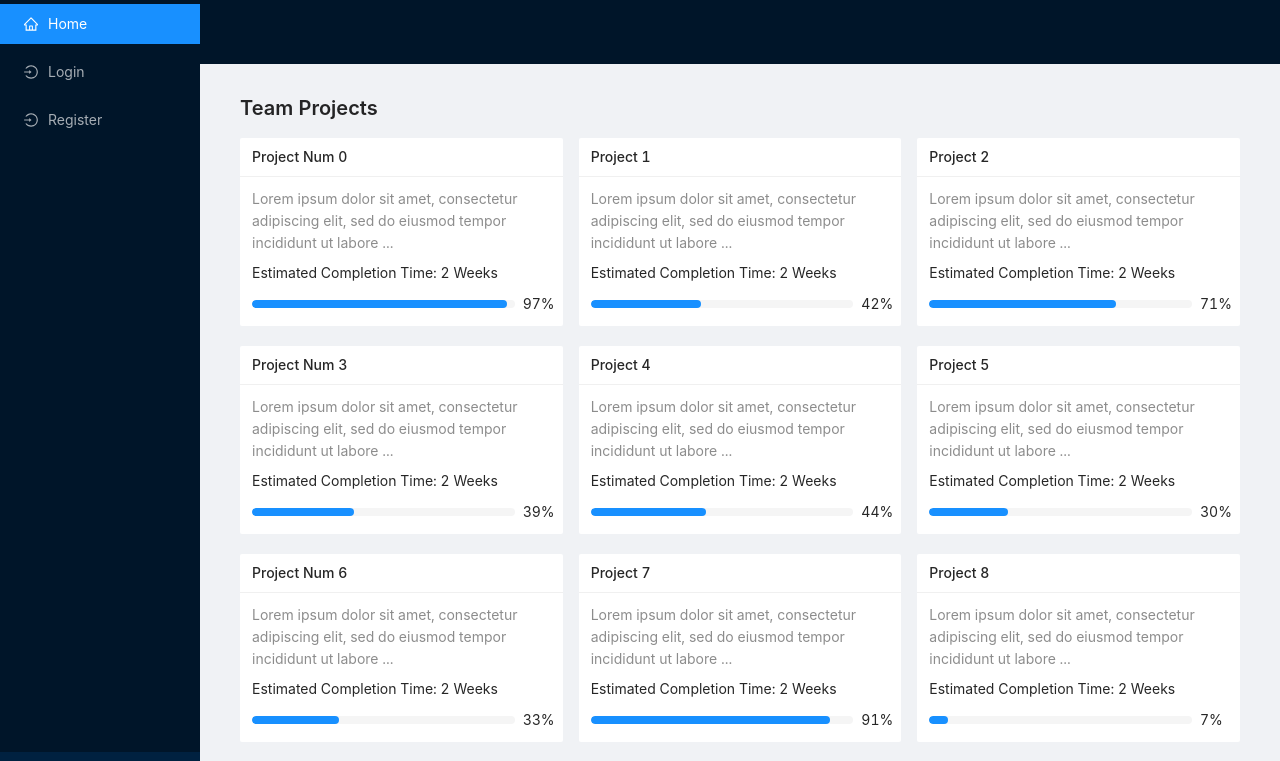
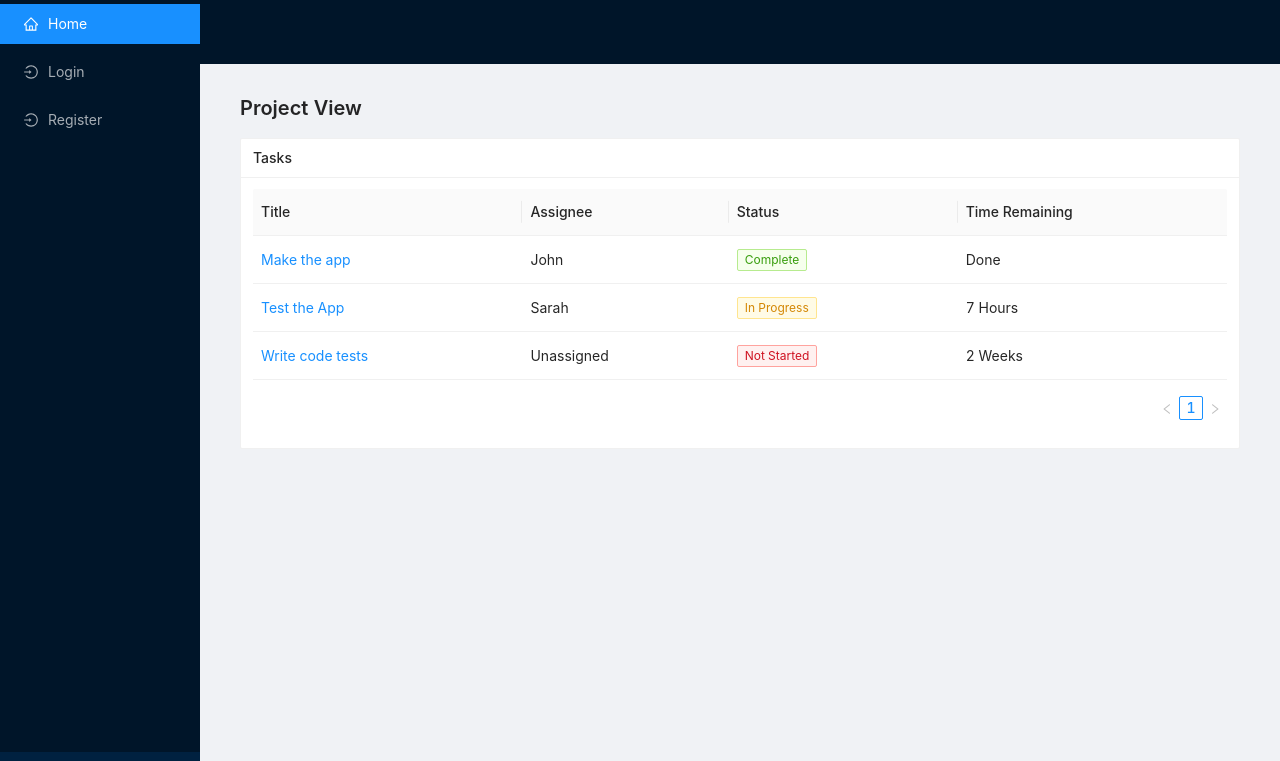
Before and after one commit to kcoulsy/teamup, a React (Create React App) app: page / in a window 1280 px wide. Shown: the top 761 px of the page. Built offline with nearby package versions, Linux system fonts and the light colour scheme.

Commit message:
feat: added project view and route

```diff
--- a/src/components/ProjectCard/ProjectCard.tsx
+++ b/src/components/ProjectCard/ProjectCard.tsx
@@ -1,5 +1,6 @@
 import React from 'react';
 import { Card, Progress, Typography, Space } from 'antd';
+import { useHistory } from 'react-router-dom';
 
 const { Text } = Typography;
 
@@ -9,8 +10,12 @@ interface ProjectCardProps {
 }
 
 const ProjectCard: React.FunctionComponent<ProjectCardProps> = ({ title, description = '' }) => {
+    const history = useHistory();
+    const handleClick = () => {
+        history.replace('/project/123');
+    }
     return (
-        <Card title={title} bordered={false} style={{marginBottom: '20px'}} size="small" hoverable>
+        <Card title={title} bordered={false} style={{marginBottom: '20px'}} size="small" hoverable onClick={handleClick}>
             <Space direction="vertical">
                 <Text type="secondary" style={{marginBottom: '20px'}}>{description.length > 100 ? description?.slice(0, 100) + '...' : description}</Text>
                 <Text style={{marginBottom: '20px'}}>Estimated Completion Time: 2 Weeks</Text>
--- /dev/null
+++ b/src/components/ProjectView/ProjectView.tsx
@@ -0,0 +1,84 @@
+import React from 'react';
+import { Layout, Card, Table, Tag, Form, Select } from 'antd';
+const { Sider, Content } = Layout;
+const { Option } = Select;
+interface ITask {
+    key: string;
+    title: string;
+    assignee: string;
+    status: IStatus;
+    timeRemaining: string;
+}
+interface IStatus {
+    label: string;
+    color: string;
+}
+
+const columns = [
+    {
+        title: 'Title',
+        dataIndex: 'title',
+        render: (text: string) => <a>{text}</a>,
+    },
+    {
+        title: 'Assignee',
+        dataIndex: 'assignee',
+    },
+    {
+        title: 'Status',
+        dataIndex: 'status',
+        render: (status: IStatus) => <Tag color={status.color}>{status.label}</Tag>,
+    },
+    {
+        title: 'Time Remaining',
+        dataIndex: 'timeRemaining'
+    }
+];
+const data: ITask[] = [
+    {
+        key: '1',
+        title: 'Make the app',
+        assignee: 'John',
+        status: {
+            color: 'green',
+            label: 'Complete'
+        },
+        timeRemaining: 'Done'
+    },
+    {
+        key: '2',
+        title: 'Test the App',
+        assignee: 'Sarah',
+        status: {
+            color: 'gold',
+            label: 'In Progress'
+        },
+        timeRemaining: '7 Hours'
+    },
+    {
+        key: '3',
+        title: 'Write code tests',
+        assignee: 'Unassigned',
+        status: {
+            color: 'red',
+            label: 'Not Started'
+        },
+        timeRemaining: '2 Weeks'
+    },
+];
+
+const ProjectView: React.FunctionComponent = () => {
+    return (
+        <div>
+            <Card title="Tasks" size="small">
+                <Table
+                    size="middle"
+                    columns={columns}
+                    dataSource={data}
+                />
+            </Card>
+        </div>
+    );
+};
+
+export default ProjectView;
--- a/src/components/Router/AppRouter.tsx
+++ b/src/components/Router/AppRouter.tsx
@@ -12,6 +12,7 @@ import MyProjects from './../../pages/MyProjects';
 import TeamProfile from './../../pages/TeamProfile';
 import TeamProjects from './../../pages/TeamProjects';
 import TeamSettings from './../../pages/TeamSettings';
+import ProjectPage from './../../pages/ProjectPage';
 
 import PrivateRoute from './PrivateRoute';
 import PublicRoute from './PublicRoute';
@@ -26,6 +27,7 @@ import {
     PATH_TEAM_PROFILE,
     PATH_TEAM_PROJECTS,
     PATH_TEAM_SETTINGS,
+    PATH_PROJECT_PAGE
 } from './../../constants/pageRoutes';
 
 const AppRouter: React.FunctionComponent = ({ children }) => {
@@ -61,6 +63,9 @@ const AppRouter: React.FunctionComponent = ({ children }) => {
                     <PrivateRoute path={PATH_TEAM_SETTINGS}>
                         <TeamSettings />
                     </PrivateRoute>
+                    <PrivateRoute path={PATH_PROJECT_PAGE}>
+                        <ProjectPage />
+                    </PrivateRoute>
                 </Switch>
             </AppLayout>
         </Router>
--- a/src/constants/pageRoutes.ts
+++ b/src/constants/pageRoutes.ts
@@ -7,3 +7,4 @@ export const PATH_ACCOUNT_SETTINGS = '/settings';
 export const PATH_TEAM_PROFILE = '/team';
 export const PATH_TEAM_PROJECTS = '/team/projects';
 export const PATH_TEAM_SETTINGS = '/team/settings';
+export const PATH_PROJECT_PAGE = '/project/:uuid';
--- a/src/pages/Home.tsx
+++ b/src/pages/Home.tsx
@@ -1,16 +1,16 @@
 import React from 'react';
 import { PageHeader } from 'antd';
-import ProjectBrowser from '../components/ProjectBrowser/ProjectBrowser';
+import ProjectView from '../components/ProjectView/ProjectView';
 
 const Home: React.FunctionComponent = () => {
     return (
         <div>
             <PageHeader
                 className="site-page-header"
-                title="Team Projects"
+                title="Project View"
                 style={{margin: 0, padding: 0, paddingBottom: '10px'}}
             />
-            <ProjectBrowser />
+            <ProjectView />
         </div>
     );
 };
--- a/tsconfig.json
+++ b/src/pages/ProjectPage.tsx
@@ -1,25 +1,18 @@
-{
-  "compilerOptions": {
-    "target": "es5",
-    "lib": [
-      "dom",
-      "dom.iterable",
-      "esnext"
-    ],
-    "allowJs": true,
-    "skipLibCheck": true,
-    "esModuleInterop": true,
-    "allowSyntheticDefaultImports": true,
-    "strict": true,
-    "forceConsistentCasingInFileNames": true,
-    "module": "esnext",
-    "moduleResolution": "node",
-    "resolveJsonModule": true,
-    "isolatedModules": true,
-    "noEmit": true,
-    "jsx": "react"
-  },
-  "include": [
-    "src"
-  ]
-}
+import React from 'react';
+import { PageHeader } from 'antd';
+import ProjectView from '../components/ProjectView/ProjectView';
+
+const ProjectPage: React.FunctionComponent = () => {
+    return (
+        <div>
+            <PageHeader
+                className="site-page-header"
+                title="Project View"
+                style={{margin: 0, padding: 0, paddingBottom: '10px'}}
+            />
+            <ProjectView />
+        </div>
+    );
+};
+
+export default ProjectPage;
--- a/src/pages/TeamProjects.tsx
+++ b/src/pages/TeamProjects.tsx
@@ -1,9 +1,16 @@
 import React from 'react';
+import { PageHeader } from 'antd';
+import ProjectBrowser from '../components/ProjectBrowser/ProjectBrowser';
 
 const TeamProjects: React.FunctionComponent = () => {
     return (
         <div>
-            TeamProjects Page
+            <PageHeader
+                className="site-page-header"
+                title="Team Projects"
+                style={{margin: 0, padding: 0, paddingBottom: '10px'}}
+            />
+            <ProjectBrowser />
         </div>
     );
 };
```
